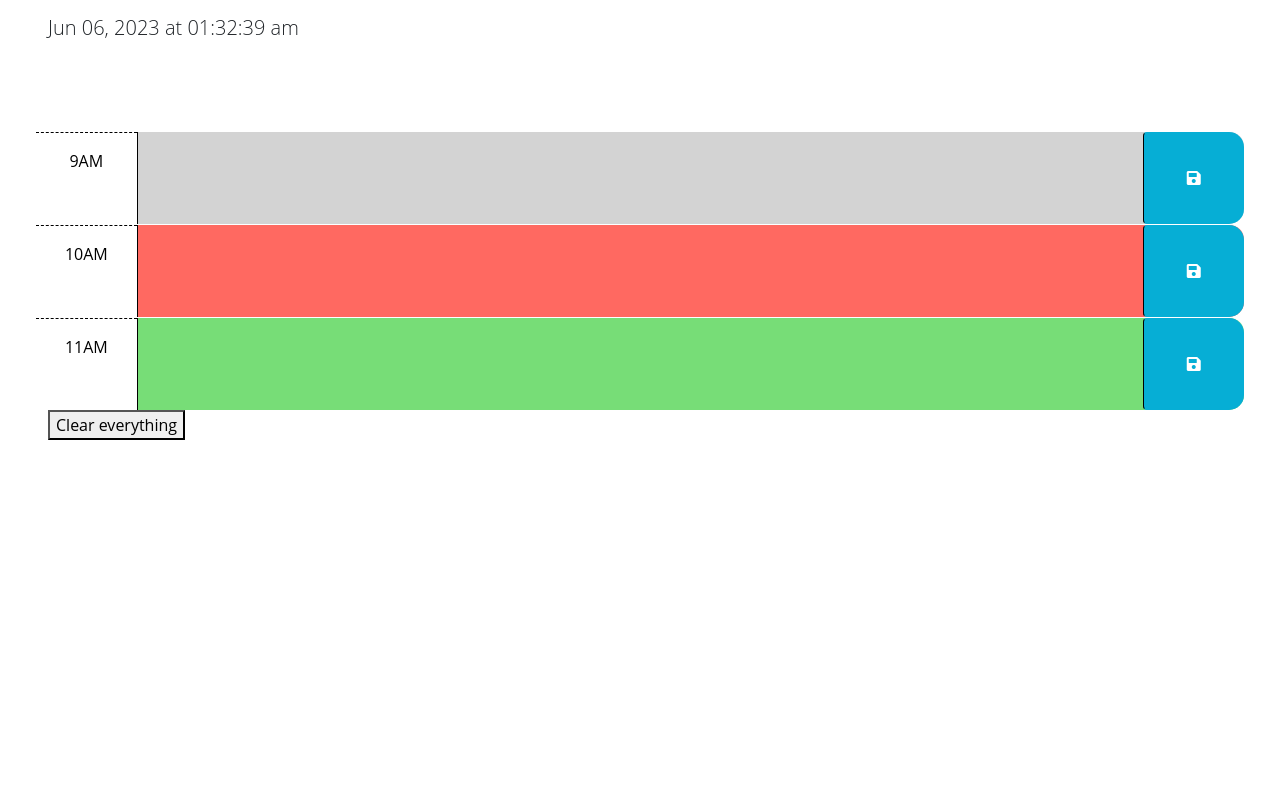
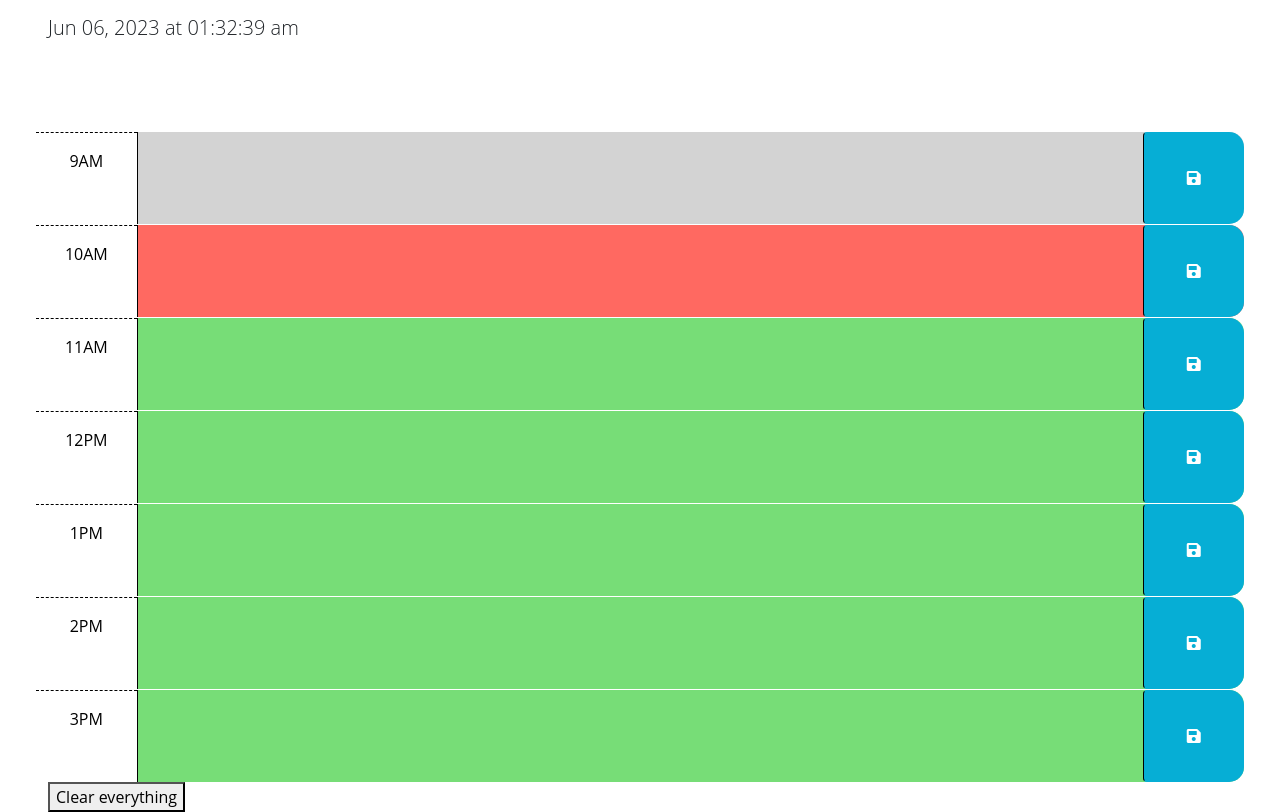
Before and after one commit to marvinblunck/the-work-day-scheduler, a plain HTML site: page index.html in a window 1280 px wide. Shown: the part 166-978 px from the top of the page. Before the commit the page ends 800 px from the top, so only its background shows below. Drawn offline with nearby package versions, Linux system fonts and the light colour scheme.

Commit message:
completed read me and added more hours

```diff
--- a/index.html
+++ b/index.html
@@ -68,6 +68,38 @@
         </button>
       </div>
 
+      <div id="hour-12" class="row time-block future">
+        <div class="col-2 col-md-1 hour text-center py-3">12PM</div>
+        <textarea class="col-8 col-md-10 description" rows="3"> </textarea>
+        <button class="btn saveBtn col-2 col-md-1" aria-label="save">
+          <i class="fas fa-save" aria-hidden="true"></i>
+        </button>
+      </div>
+
+      <div id="hour-1" class="row time-block future">
+        <div class="col-2 col-md-1 hour text-center py-3">1PM</div>
+        <textarea class="col-8 col-md-10 description" rows="3"> </textarea>
+        <button class="btn saveBtn col-2 col-md-1" aria-label="save">
+          <i class="fas fa-save" aria-hidden="true"></i>
+        </button>
+      </div>
+
+      <div id="hour-2" class="row time-block future">
+        <div class="col-2 col-md-1 hour text-center py-3">2PM</div>
+        <textarea class="col-8 col-md-10 description" rows="3"> </textarea>
+        <button class="btn saveBtn col-2 col-md-1" aria-label="save">
+          <i class="fas fa-save" aria-hidden="true"></i>
+        </button>
+      </div>
+
+      <div id="hour-3" class="row time-block future">
+        <div class="col-2 col-md-1 hour text-center py-3">3PM</div>
+        <textarea class="col-8 col-md-10 description" rows="3"> </textarea>
+        <button class="btn saveBtn col-2 col-md-1" aria-label="save">
+          <i class="fas fa-save" aria-hidden="true"></i>
+        </button>
+      </div>
+
 <div id="clear">
   <button id="clearBtn">Clear everything</button>
 </div>
--- a/script.js
+++ b/script.js
@@ -15,6 +15,11 @@ localStorage.setItem(timeDisplay, textBox);
 $("#hour-9 .description").val(localStorage.getItem("hour-9"));
 $("#hour-10 .description").val(localStorage.getItem("hour-10"));
 $("#hour-11 .description").val(localStorage.getItem("hour-11"));
+$("#hour-12 .description").val(localStorage.getItem("hour-12"));
+$("#hour-1 .description").val(localStorage.getItem("hour-1"));
+$("#hour-2 .description").val(localStorage.getItem("hour-2"));
+$("#hour-3 .description").val(localStorage.getItem("hour-3"));
+
     // TODO: Add code to apply the past, present, or future class to each time
     // block by comparing the id to the current hour. HINTS: How can the id
     // attribute of each time-block be used to conditionally add or remove the
```
Also changed, not shown: assets/images/work-day.jpg (added), 1 other file.
